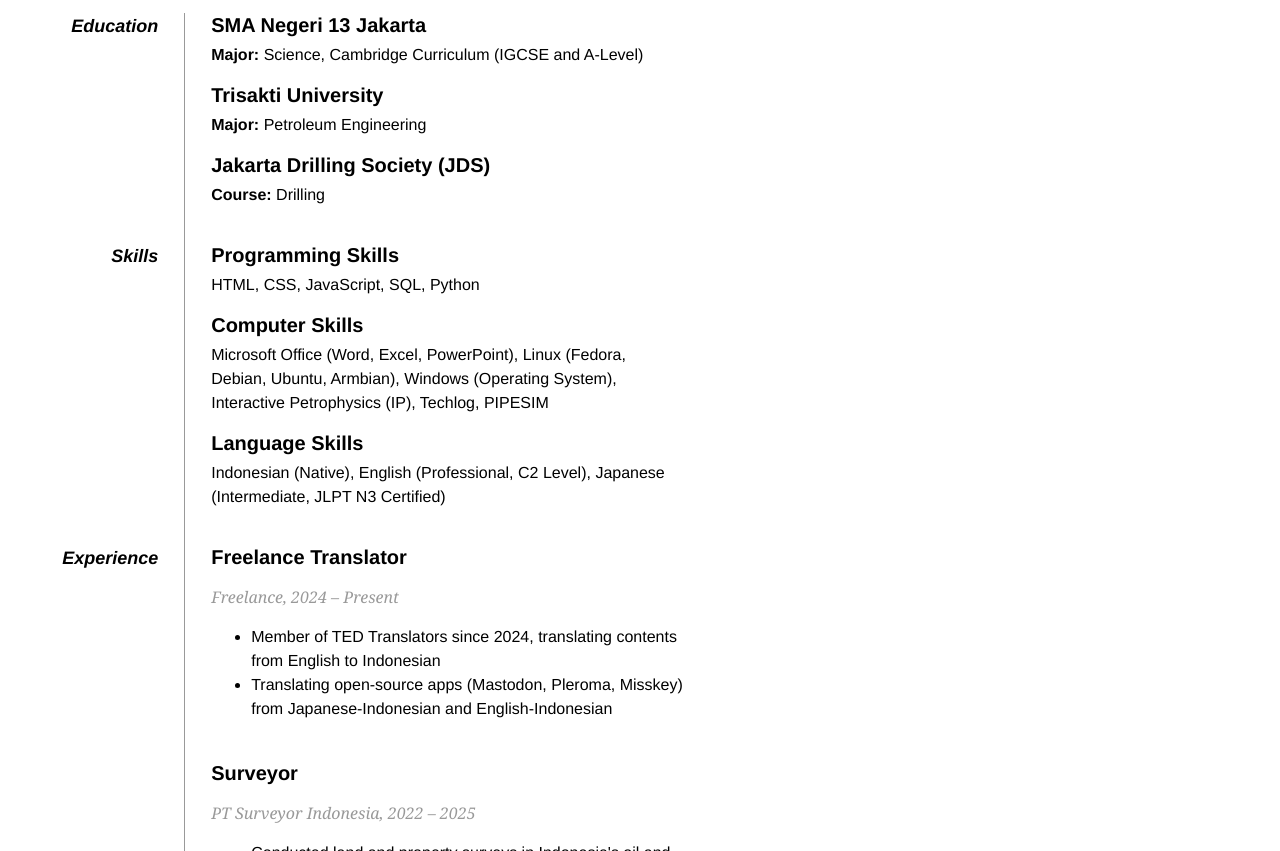
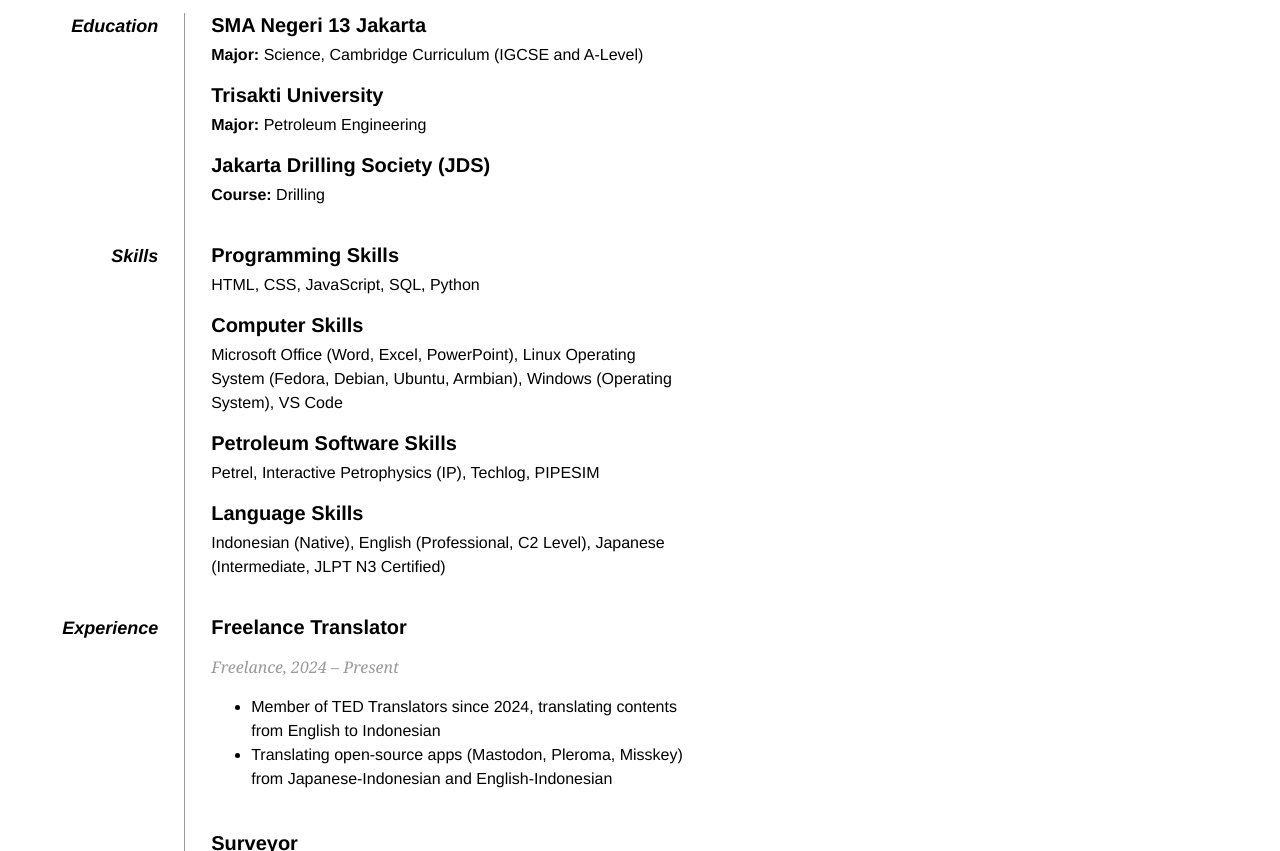
Before and after one commit to mhdriz/mhdriz.github.io, a plain HTML site: page index.html in a window 1280 px wide. Shown: the part 249-1100 px from the top of the page. Drawn offline with Linux system fonts and the light colour scheme.

Commit message:
Update index.html

```diff
--- a/index.html
+++ b/index.html
@@ -42,7 +42,10 @@
                 <p>HTML, CSS, JavaScript, SQL, Python</p>
 
                 <h2>Computer Skills</h2>
-                <p>Microsoft Office (Word, Excel, PowerPoint), Linux (Fedora, Debian, Ubuntu, Armbian), Windows (Operating System), Interactive Petrophysics (IP), Techlog, PIPESIM</p>
+                <p>Microsoft Office (Word, Excel, PowerPoint), Linux Operating System (Fedora, Debian, Ubuntu, Armbian), Windows (Operating System), VS Code</p>
+
+                <h2>Petroleum Software Skills</h2>
+                <p>Petrel, Interactive Petrophysics (IP), Techlog, PIPESIM</p>
 
                 <h2>Language Skills</h2>
                 <p>Indonesian (Native), English (Professional, C2 Level), Japanese (Intermediate, JLPT N3 Certified)</p>
```
